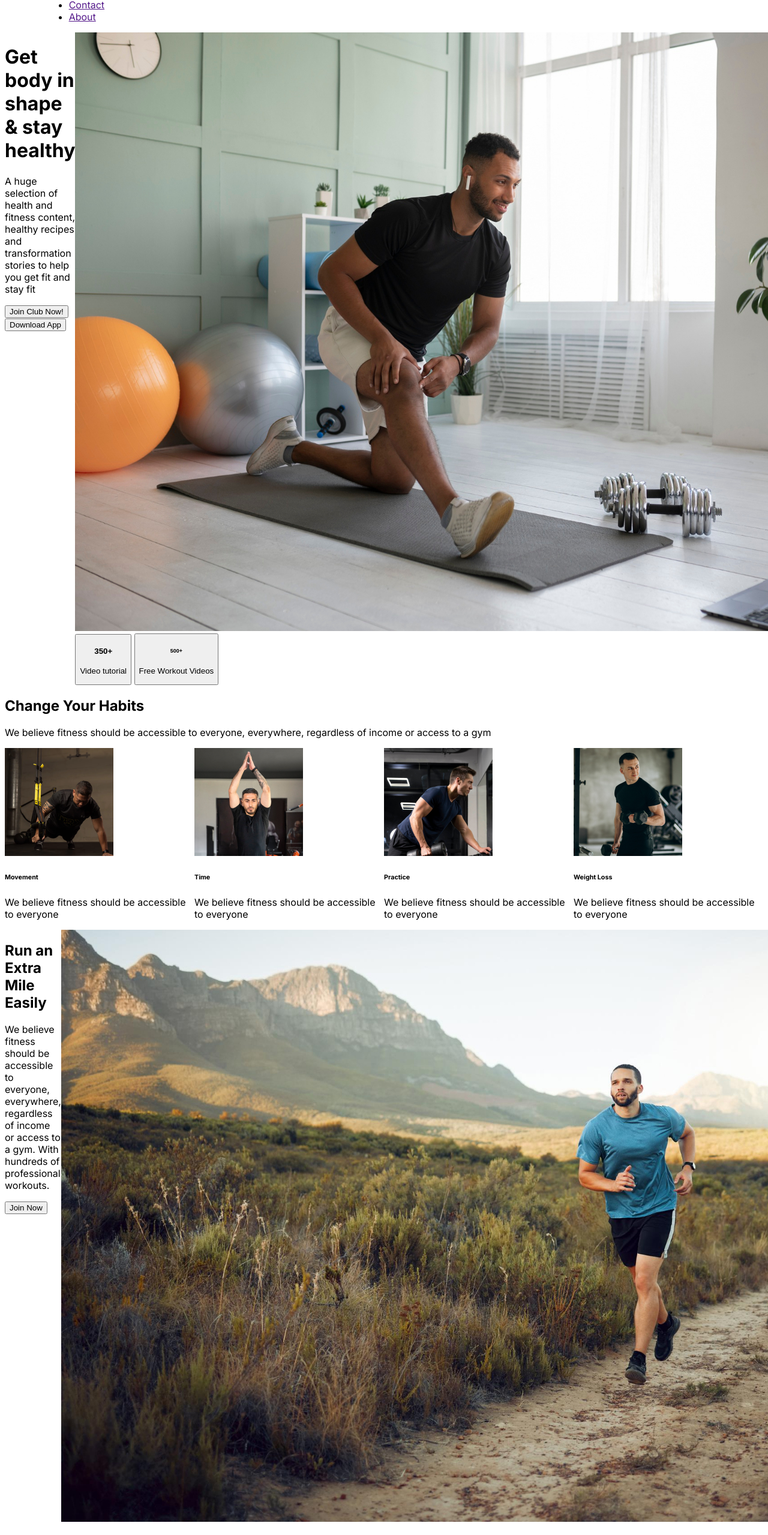
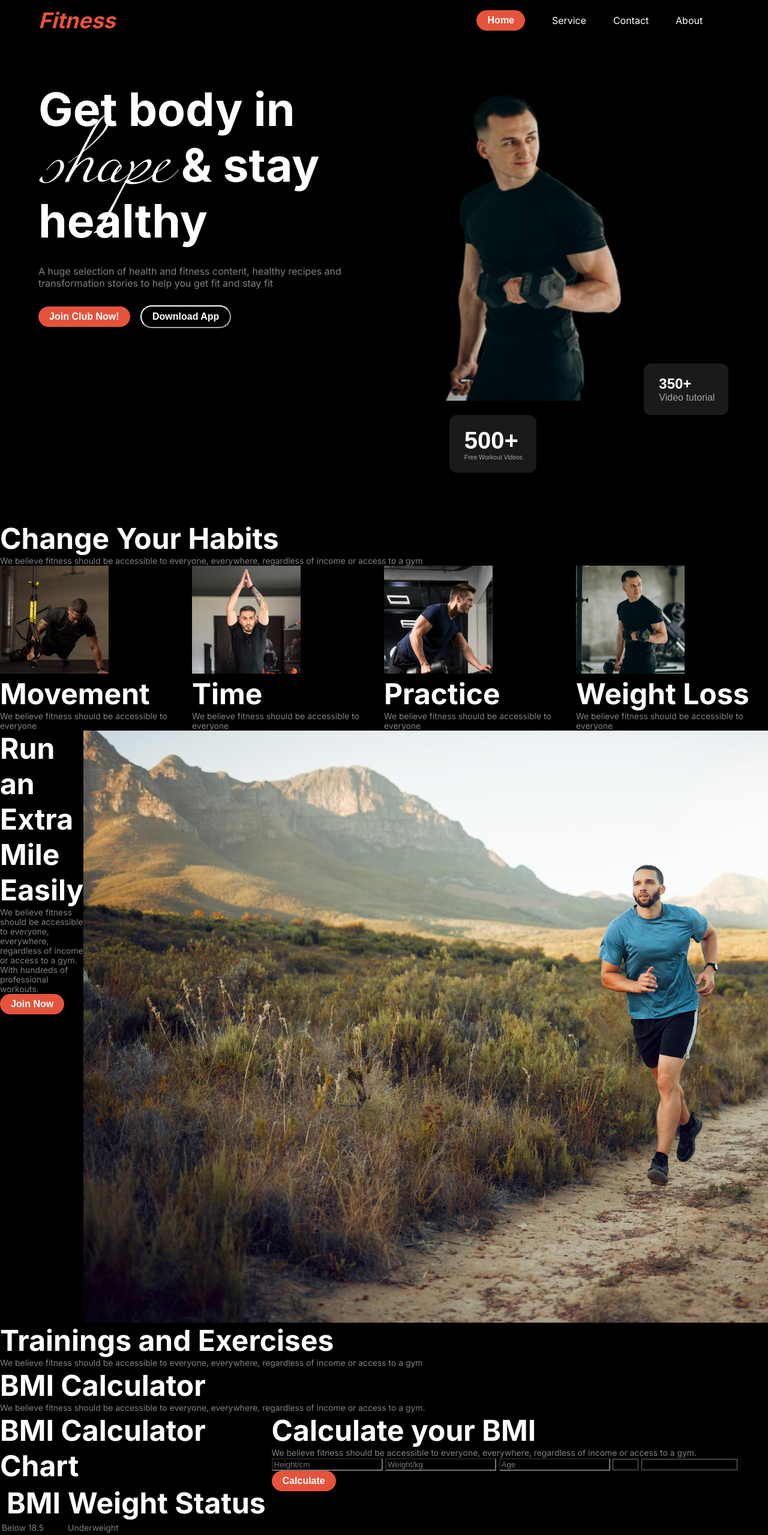
Before and after one commit to Zis20/my-second-assingment, a plain HTML site: page index.html in a window 1280 px wide. Shown: the part 68-2627 px from the top of the page at 60% size. Drawn offline with Linux system fonts and the light colour scheme.

Commit message:
banner-almost-complete

```diff
--- a/index.html
+++ b/index.html
@@ -10,80 +10,81 @@
 
 <body class="inter-normal">
     <header class="header">
+        <!-- navigation part -->
+    <nav class="container">
         <div class="nav-bar display-flex">
-            <h3 class="nav-title">Fitness</h3>
-            <div class="nav-anchors">
-                <ul>
-                    <li><a href=""><button class="primary-button"> Home</button></a></li>
+            <h3 class="nav-title orange"><i>Fitness</i></h3>
+            <ul class="display-flex">
+                <li><a href=""><button class="primary-button">Home</button></a></li>
                 <li><a href=""> Service
                     </a></li>
                 <li><a href=""> Contact</a></li>
                 <li><a href="">About</a></li>
+
             </ul>
-
-
         </div>
-
-        </div>
+    </nav>
 
     <!-- banner part -->
-        <div class="banner display-flex">
+    <div class="banner display-flex container">
         <div class="banner-container">
-                <h1 class="banner-title">Get body in shape & stay
+            <h1 class="banner-title white">Get body in<br><span class="Miama">shape</span> & stay
                 healthy</h1>
-                <p class="banner-description"> A huge selection of health and fitness content, healthy recipes
+            <p class="banner-description gray"> A huge selection of health and fitness content, healthy recipes
                 and transformation stories to help you get fit and stay fit</p>
             <div class="banner-btn">
-                    <button class="button-primary"> Join Club Now!</button>
+                <button class="primary-button btn-style"> Join Club Now!</button>
                 <button class="Download-button">Download App</button>
             </div>
         </div>
         <div class="banner-images">
-                <img src="images/exercise1.jpg" alt="A man with dumbbell">
+            <img class="banner-image" src="images/Images 2.png" alt="A man with dumbbell">
             <button class="second-button">
                 <h4 id="t-numbers">350+</h4>
-                    <p>Video tutorial</p>
+                <p class="gray-1">Video tutorial</p>
             </button>
             <button class="second-button">
                 <h6 id="w-numbers">500+</h6>
-                    <p> Free Workout Videos</p>
+                <p class="gray-1 gray-2"> Free Workout Videos</p>
             </button>
 
         </div>
     </div>
+    </header>
 
 
 
-    </header>
+
 
     <!-- main-section -->
     <main>
         <!-- change your habits -->
         <section class="habits">
-            <h1 class="habit-title"> Change Your Habits
+            <h1 class="habit-title white"> Change Your Habits
             </h1>
-            <p class="habit-description"> We believe fitness should be accessible to everyone, everywhere, regardless of
+            <p class="habit-description gray"> We believe fitness should be accessible to everyone, everywhere,
+                regardless of
                 income or
                 access to a gym</p>
             <div class="habits display-flex">
                 <div class="habit"><img src="images/image 3.png" alt="">
-                    <h6 class="img-title">Movement</h6>
-                    <p class="img-description">We believe fitness should be
+                    <h6 class="img-title white">Movement</h6>
+                    <p class="img-description gray">We believe fitness should be
                         accessible to everyone</p>
                 </div>
                 <div class="habit"><img src="images/image 2.png" alt="">
-                    <h6 class="img-title">Time</h6>
-                    <p class="img-description">We believe fitness should be
+                    <h6 class="img-title white">Time</h6>
+                    <p class="img-description gray">We believe fitness should be
                         accessible to everyone</p>
                 </div>
                 <div class="habit"><img src="images/image 4.png" alt="">
-                    <h6 class="img-title">Practice</h6>
-                    <p class="img-description">We believe fitness should be
+                    <h6 class="img-title white">Practice</h6>
+                    <p class="img-description gray">We believe fitness should be
                         accessible to everyone</p>
                 </div>
                 <div class="habit"><img src="images/image 5.png" alt="">
-                    <h6 class="img-title">Weight Loss</h6>
-                    <p class="img-description">We believe fitness should be
+                    <h6 class="img-title white">Weight Loss</h6>
+                    <p class="img-description gray">We believe fitness should be
                         accessible to everyone</p>
                 </div>
             </div>
@@ -91,61 +92,63 @@
         <!--  Run an Extra mile -->
         <section class="join display-flex">
             <div class="join-now">
-                <h1 class="join-title"> Run an Extra
+                <h1 class="join-title white"> Run an Extra
                     Mile Easily</h1>
-                <p class="join-description"> We believe fitness should be accessible to everyone,
+                <p class="join-description gray"> We believe fitness should be accessible to everyone,
                     everywhere, regardless of income or access to a gym. With
                     hundreds of professional workouts.</p>
-                <button class="primary-button"> Join Now</button>
+                <button class="primary-button btn-style"> Join Now</button>
             </div>
             <img src="images/run.jpg" alt="">
         </section>
         <!-- uniq one -->
         <section class="unique-one">
-            <h1 class="unique-title"> Trainings and Exercises
+            <h1 class="unique-title white"> Trainings and Exercises
             </h1>
-            <p class="unique-decription">We believe fitness should be accessible to everyone, everywhere, regardless of
+            <p class="unique-decription gray">We believe fitness should be accessible to everyone, everywhere,
+                regardless of
                 income or
                 access to a gym</p>
         </section>
 
         <!-- BMI Calculator-->
         <section class="BMI">
-            <h1 class="bmi-title">BMI Calculator</h1>
-            <p class="bmi-description">We believe fitness should be accessible to everyone, everywhere, regardless of
+            <h1 class="bmi-title white">BMI Calculator</h1>
+            <p class="bmi-description gray">We believe fitness should be accessible to everyone, everywhere, regardless
+                of
                 income or
                 access to a gym.</p>
 
             <!-- BMI calculation -->
             <div class="calculate-bmi display-flex">
                 <div class="bmi-chart">
-                    <h3 class="chart-title">BMI Calculator Chart</h3>
+                    <h3 class="chart-title white">BMI Calculator Chart</h3>
                     <table class="bmi-chart-table">
-                        <tr>
+                        <tr class="table-header white">
                             <th>BMI</th>
-                            <th>Weight Stat us</th>
+                            <th>Weight Status</th>
                         </tr>
-                        <tr>
+                        <tr class="gray">
                             <td>Below 18.5</td>
                             <td>Underweight</td>
                         </tr>
-                        <tr>
+                        <tr class="gray">
                             <td>18.5-24.9</td>
                             <td>Healthy</td>
                         </tr>
-                        <tr>
+                        <tr class="gray">
                             <td>25.0-29.9</td>
                             <td>Overweight</td>
                         </tr>
-                        <tr>
+                        <tr class="gray">
                             <td>30.0-and Above</td>
                             <td>Obese</td>
                         </tr>
                     </table>
                 </div>
                 <div class="bmi-calculation-form">
-                    <h3 class="form-title">Calculate your BMI</h3>
-                    <p class="form-description">We believe fitness should be accessible to everyone, everywhere,
+                    <h3 class="form-title white">Calculate your BMI</h3>
+                    <p class="form-description gray">We believe fitness should be accessible to everyone, everywhere,
                         regardless of
                         income or access to a gym.</p>
 
@@ -159,14 +162,14 @@
                         <label for="age">
                             <input class="" type="number" id="age" size="" placeholder="Age">
                         </label>
-                        <label for="sex">
-                            <input class="" type="text" id="sex" size="" placeholder="Sex">
-                        </label>
-                        <label for="activity factor">
-                            <input class="" type="text" id="activity factor" size=""
-                                placeholder="Select an activity factor">
-                        </label>
-                        <label for="button"> <input type="button" value="Calculate" id="button"></label>
+                        <select name="" id="sex">
+                            <option value="">sex</option>
+                        </select>
+                        <select name="" id="activity factor">
+                            <option value="">Select an activity factor</option>
+                        </select>
+                        <label for="button"> <input class="primary-button" type="button" value="Calculate"
+                                id="button"></label>
 
                     </form>
 
@@ -181,32 +184,36 @@
         <section class="team">
 
             <div class="about-team">
-                    <h3 class="team-title">Meet Our Team</h3>
-                <p class="team-description">We believe fitness should be accessible to everyone, everywhere, regardless of
+                <h3 class="team-title white">Meet Our Team</h3>
+                <p class="team-description gray">We believe fitness should be accessible to everyone, everywhere,
+                    regardless
+                    of
                     income or access to a gym</p>
             </div>
             <div class="team-members">
-                    <div class="trainer-intro"><img src="images/trainer1.png" alt=""><h6>Jerome Bell</h6>
-                        <p>Trainer</p></div>
+                <div class="trainer-intro"><img src="images/trainer1.png" alt="">
+                    <h6 class="name">Jerome Bell</h6>
+                    <p class="post">Trainer</p>
+                </div>
                 <div class="trainer-intro"><img src="images/trainer2.png" alt="">
-                        <h6>Cameron Williamson</h6>
-                        <p>Trainer</p>
+                    <h6 class="name">Cameron Williamson</h6>
+                    <p class="post">Trainer</p>
                 </div>
                 <div class="trainer-intro"><img src="images/trainer3.png" alt="">
-                        <h6>Darrell Steward</h6>
-                        <p>Trainer</p>
+                    <h6 class="name">Darrell Steward</h6>
+                    <p class="post">Trainer</p>
                 </div>
                 <div class="trainer-intro"><img src="images/trainer4.png" alt="">
-                        <h6>Dianne Russell</h6>
-                        <p>Trainer</p>
+                    <h6 class="name">Dianne Russell</h6>
+                    <p class="post">Trainer</p>
                 </div>
                 <div class="trainer-intro"><img src="images/trainer5.png" alt="">
-                        <h6>Cody Fisher</h6>
-                        <p>Trainer</p>
+                    <h6 class="name">Cody Fisher</h6>
+                    <p class="post">Trainer</p>
                 </div>
                 <div class="trainer-intro"><img src="images/trainer6.png" alt="">
-                        <h6>Theresa</h6>
-                        <p>Trainer</p>
+                    <h6 class="name">Theresa</h6>
+                    <p class="post">Trainer</p>
                 </div>
             </div>
         </section>
@@ -214,24 +221,24 @@
 
     <!-- footer section -->
     <footer class="footer">
-        <div class="footer-main">
+        <div class="main-footer">
             <div class="footer-element">
-                <h3 class="brand-name"></h3>
-                <p class="footer-description">We believe fitness should be accessible to everyone, everywhere,
+                <h2 class="brand-name orange">Fitness</h2>
+                <p class="footer-description gray">We believe fitness should be accessible to everyone, everywhere,
                     regardless of income or access to a gym. With hundreds of professional workouts</p>
             </div>
             <div class="footer-element">
-                <h4 class="contacts-title">Get Started</h4>
-                <ul class="contact">
+                <h4 class="contacts-title white">Get Started</h4>
+                <ul>
                     <li><a href="">Service</a></li>
                     <li><a href="">Contact Us</a></li>
-                    <li><a href="">Affiliate</a> Program</li>
+                    <li><a href="">Affiliate Program</a></li>
                     <li><a href="">About Us</a></li>
                 </ul>
             </div>
             <div class="footer-element">
-                <h4 class="contacts-title">Get Started</h4>
-                <ul class="contact">
+                <h4 class="contacts-title white">Get Started</h4>
+                <ul>
                     <li><a href="">Fitness</a></li>
                     <li><a href="">Platform</a></li>
                     <li><a href="">Workout Library</a></li>
@@ -240,7 +247,7 @@
             </div>
         </div>
         <hr>
-        <p id="copyrights">All right reserved @Fitness 2024</p>
+        <p class="copyrights gray">All right reserved @Fitness 2024</p>
     </footer>
 </body>
 
--- a/styles/style.css
+++ b/styles/style.css
@@ -1,4 +1,10 @@
 @import url('https://fonts.googleapis.com/css2?family=Inter:wght@100..900&display=swap');
+
+@font-face {
+    font-family: myFont;
+    src: url(../Miama.ttf);
+}
+
 
 .inter-normal {
     font-family: "Inter", sans-serif;
@@ -8,7 +14,165 @@
         "slnt" 0;
 }
 
+
 /* default-styles */
-.display-flex{
+* {
+    margin: 0;
+    background-color: black;
+}
+
+.container {
+    width: 90%;
+    margin: 5rem auto;
+    border-radius: 1rem;
+}
+
+/* shared styles */
+.display-flex {
     display: flex;
 }
+
+.white {
+    color: #FFFFFF;
+    font-size: 3rem;
+}
+
+.gray {
+    color: rgba(255, 255, 255, 0.5);
+    font-size: 0.87rem;
+}
+
+.orange {
+    color: #E6533C;
+
+}
+
+.primary-button {
+    background-color: #E6533C;
+    font-weight: 600;
+    font-size: 1rem;
+    padding: 0.5rem 1.13rem;
+    border-radius: 2.5rem;
+    border-style: none;
+    color: #FFFFFF;
+}
+.btn-style{
+    font-weight: 600;
+}
+
+.header{
+    background-image: linear-gradient rgba(72, 72, 72, 0.4685);
+}
+
+/* navigation */
+
+.nav-title{
+    font-size: 2.25rem;
+}
+
+.nav-bar {
+    justify-content: space-between;
+    align-items: center;
+
+}
+nav ul{
+    align-items: center;
+
+}
+
+nav ul li {
+    list-style: none;
+    margin-right: 2.8rem;
+}
+
+nav li a {
+    text-decoration: none;
+    color: #FFFFFF;
+
+
+}
+
+/* banner styles */
+.banner{
+    justify-content: space-between;
+
+
+}
+.banner-container{
+    max-width: 37rem;
+    padding-right: 5rem;
+}
+.banner-image{
+   width: 20rem;
+}
+.banner-title{
+    font-weight: black;
+    font-size: 4.8rem;
+    margin-bottom: 1.7rem;
+}
+.banner-description{
+    font-weight: 400;
+    font-size: 1rem;
+    margin-bottom: 1.7rem;
+}
+
+.Miama{
+    font-family: myFont;
+    font-weight: normal;
+    font-size: 10rem;
+    display: inline-block;
+    line-height: 12px;
+}
+
+  .Download-button{
+    font-weight: 600;
+    font-size: 1rem;
+    padding: 0.5rem 1.13rem;
+    border-radius: 2.5rem;
+    color: #FFFFFF;
+    border-color: #FFFFFF;
+    margin-left: 0.8rem;
+
+  }
+  .second-button{
+    padding: 20px 23px 20px 25px;
+    border-radius: 0.75rem;
+    color: #FFFFFF;
+    border-color: #FFFFFF;
+    margin-left: 0.8rem;
+background-color: rgba(48,48,48,.54);
+border-style: none;
+
+  }
+  .gray-1{
+    font-weight: 400;
+    font-size: 1rem;
+    color: rgba(239, 237, 232, 0.65);
+    background-color: rgba(48,48,48,.01);
+  }
+  .gray-2{
+    font-size: 0.65rem;
+    background-color: rgba(48,48,48,0);
+  }
+  #w-numbers{
+font-weight: black;
+font-size: 2.5rem;
+text-align: start;
+background-color: rgba(48,48,48,.01);
+
+  }
+  #t-numbers{
+    font-weight: black;
+    font-size: 1.5rem;
+    text-align: start;
+    background-color: rgba(48,48,48,.01);
+  }
+/* footers styles */
+.footer-element ul li{
+    list-style: none;
+}
+.footer-element li a{
+    text-decoration: none;
+    color: rgba(255, 255, 255, 0.5);
+    font-size: 1.35rem;
+}
```
Also changed, not shown: nav.html (added, +28 -0 lines), Miama.ttf (added). Lines whose indentation alone changed are shown as unchanged.
